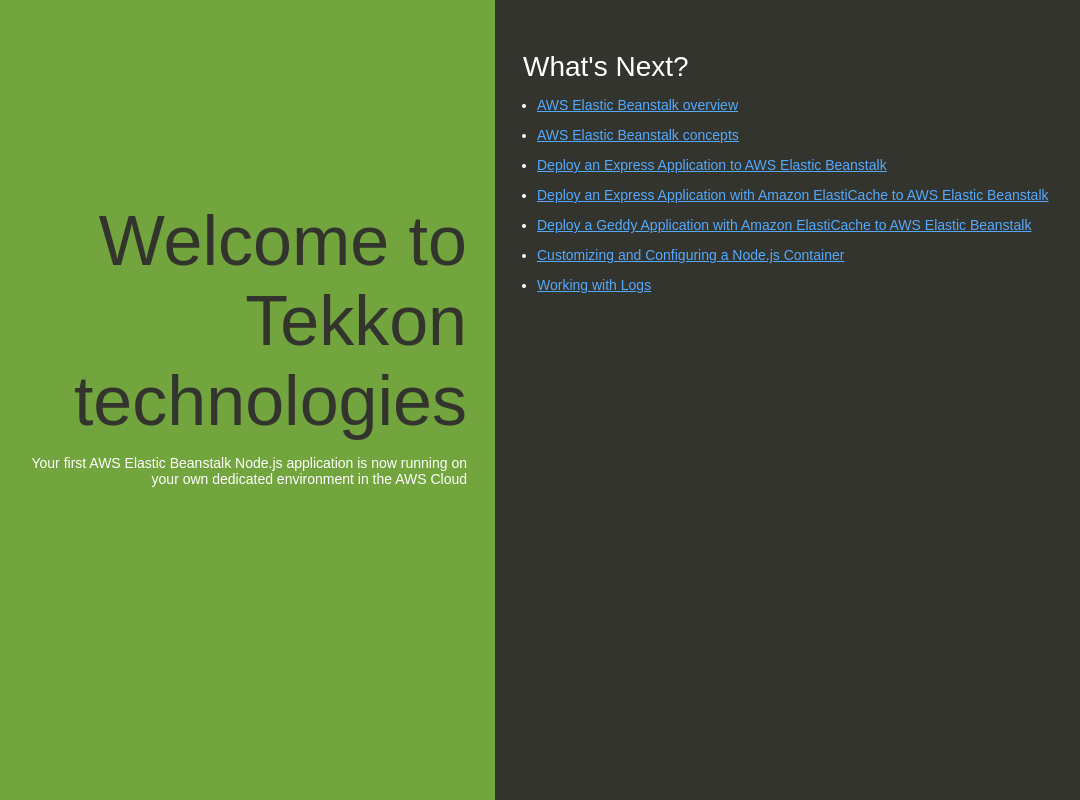
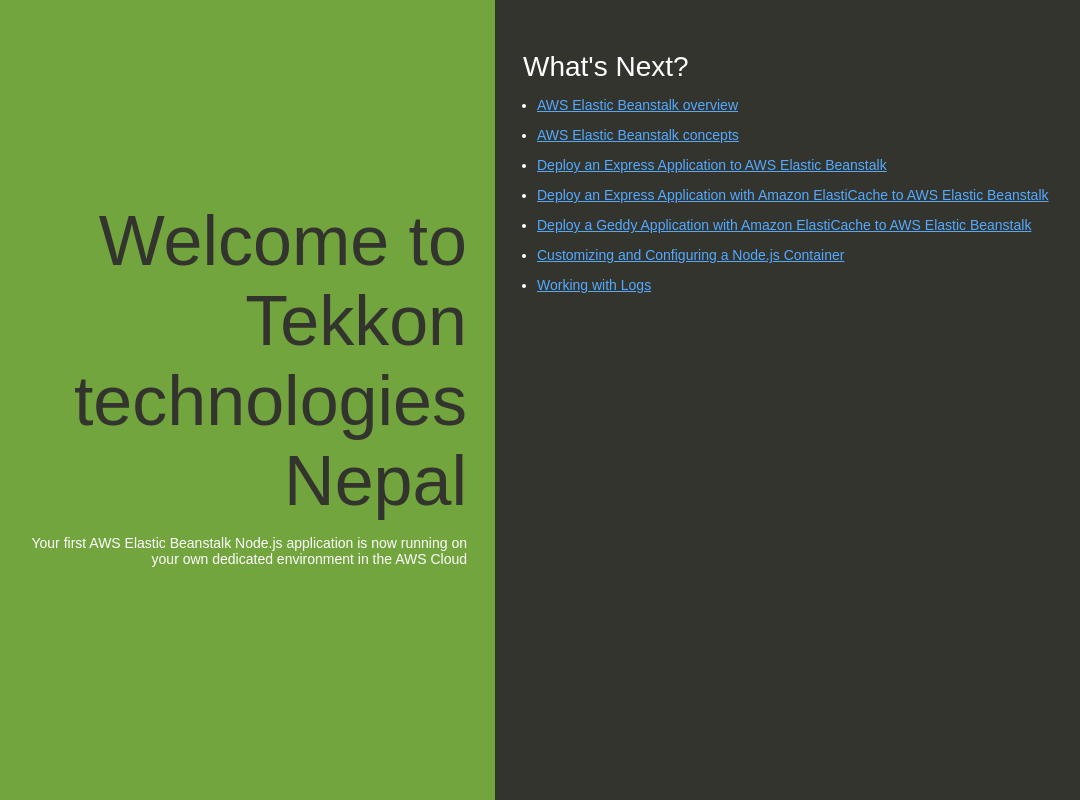
Before and after one commit to Aabhusan/drone-ci-node-elastic-beanstalk, a website: page index.html in a window 1280 px wide. Shown: the whole page, without its empty margins (145-1225 px from the left). Drawn offline with Linux system fonts and the light colour scheme.

Commit message:
.drone.yml changed

```diff
--- a/index.html
+++ b/index.html
@@ -74,7 +74,7 @@
   </head>
   <body>
     <div class="textColumn">
-      <h1>Welcome to Tekkon technologies</h1>
+      <h1>Welcome to Tekkon technologies Nepal</h1>
       <p>Your first AWS Elastic Beanstalk Node.js application is now running on your own dedicated environment in the AWS Cloud</p>
     </div>
     <div class="linksColumn">
```
